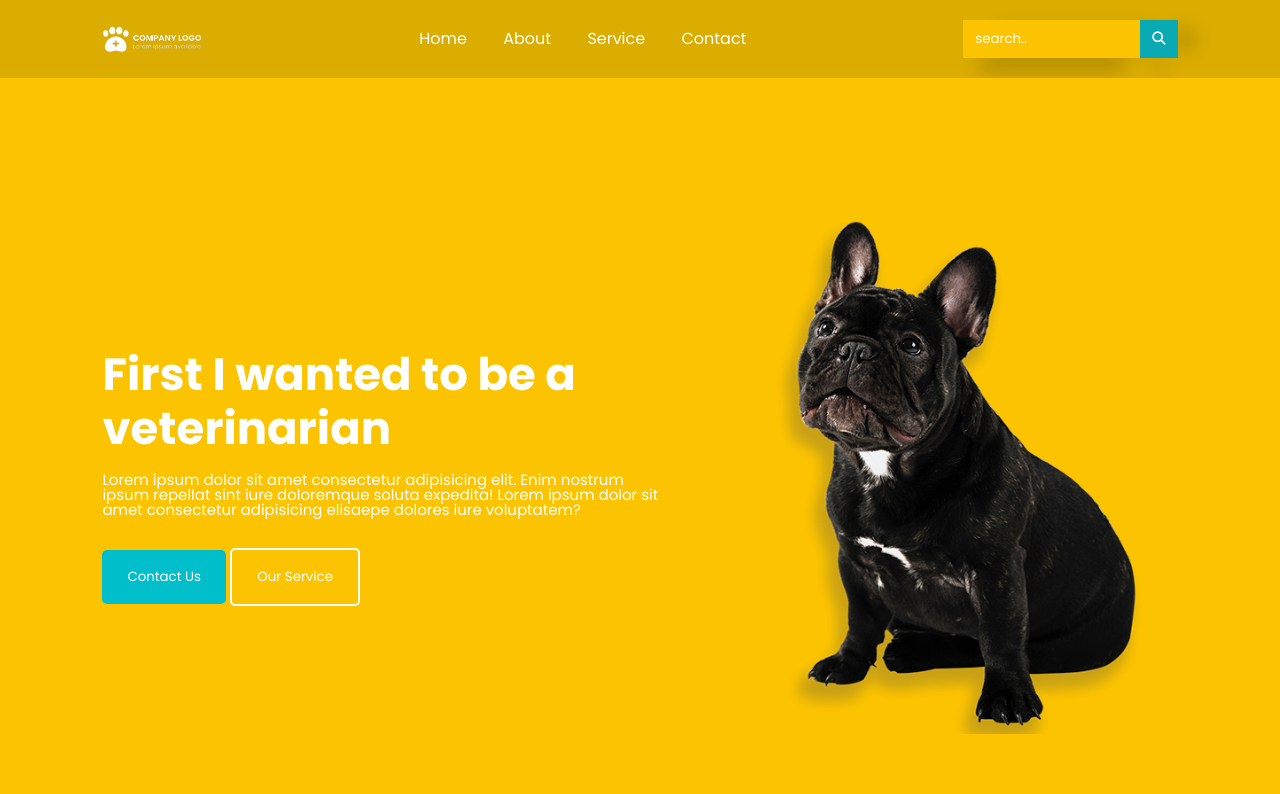
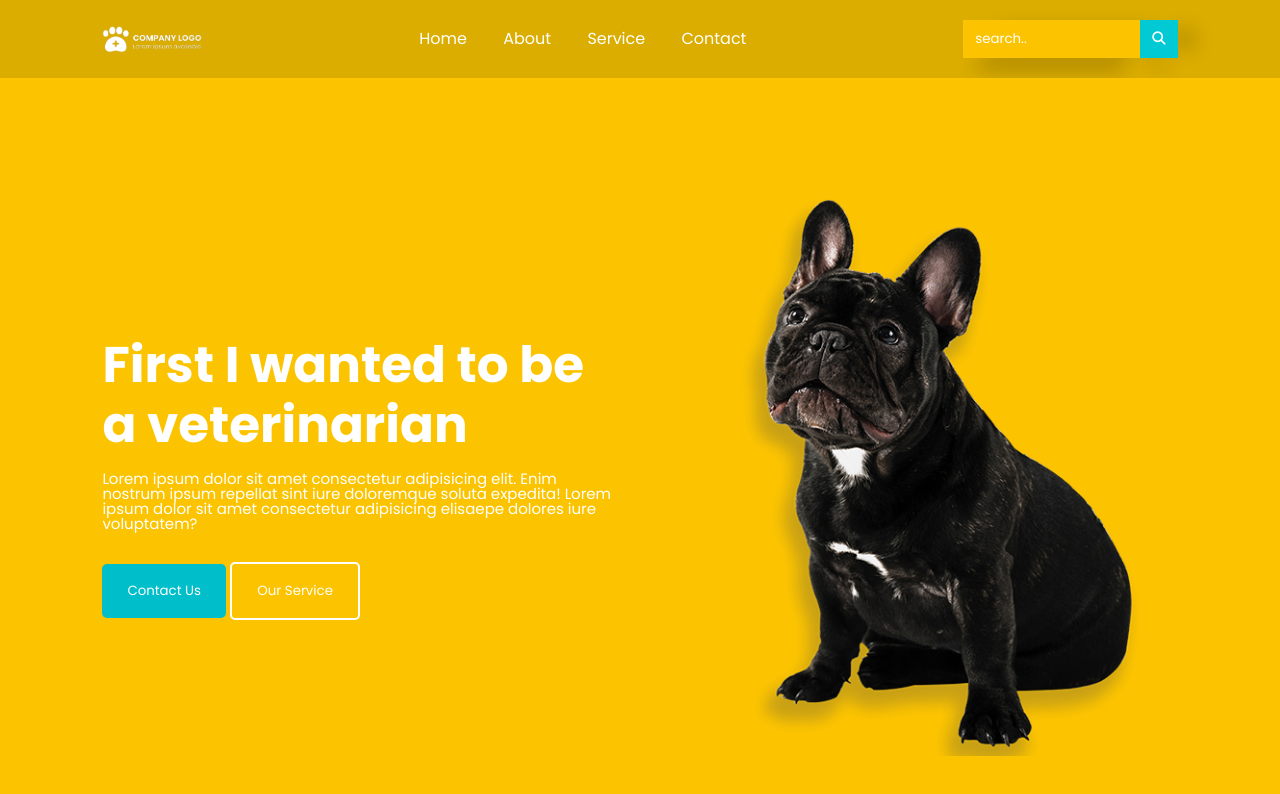
Before and after one commit to Sudhir-Rajbhar/pet-webdesign, a plain HTML site: page code/index.html in a window 1280 px wide. In both pictures the pointer is over the button 1158 px from the left and 39 px from the top of the page. Drawn offline with Linux system fonts and the light colour scheme; files whose address does not match are found by name.

Commit message:
Complete

```diff
--- a/code/style.css
+++ b/code/style.css
@@ -32,7 +32,7 @@
     font-style: normal;
 }
 
-/* CSS Bolier Plate */
+/* CSS Boiler Plate */
 * {
     margin: 0;
     padding: 0;
@@ -65,6 +65,7 @@ html, body {
 .nav a:hover {
     color: var(--cyan);
 }
+/* Search Bar */
 form {
     display: flex;
 }
@@ -82,7 +83,7 @@ form .search-button {
     background-color: var(--cyan);
 }
 form .search-button:hover {
-    background-color: #09aab3;
+    background-color: #02cad4;
     cursor: pointer;
 }
 
@@ -97,12 +98,13 @@ form .search-button:hover {
     /* justify-content: center; */
     align-items: center;
 }
+/* Left side */
 div.text-container {
     color: var(--white);
     width: 600px;
 }
 div.text-container h1 {
-    font-size: 45px;
+    font-size: 50px;
     line-height: 1.2;
 }
 div.text-container p {
@@ -110,17 +112,19 @@ div.text-container p {
     margin: 15px 0 30px;
 }
 div.image-container {
-    width: 550px;
+    width: 650px;
+    /* position: absolute;
+    right: 8px; */
 }
 div.image-container img {
-    max-width: 100%;
+    width: 100%;
 }
 [class*=button-] {
     padding: 20px 25px;
     border: none;
     color: var(--white);
     border-radius: 5px;
-
+    transition: .5s;
 }
 .button-1 {
     background-color: var(--cyan);
@@ -129,3 +133,12 @@ div.image-container img {
     background-color: transparent;
     border: 2px solid white;
 }
+.button-1:hover {
+    cursor: pointer;
+    background-color: #02cad4;
+}
+.button-2:hover {
+    cursor: pointer;
+    background-color: #ffffff;
+    color: var(--cyan);
+}
```
